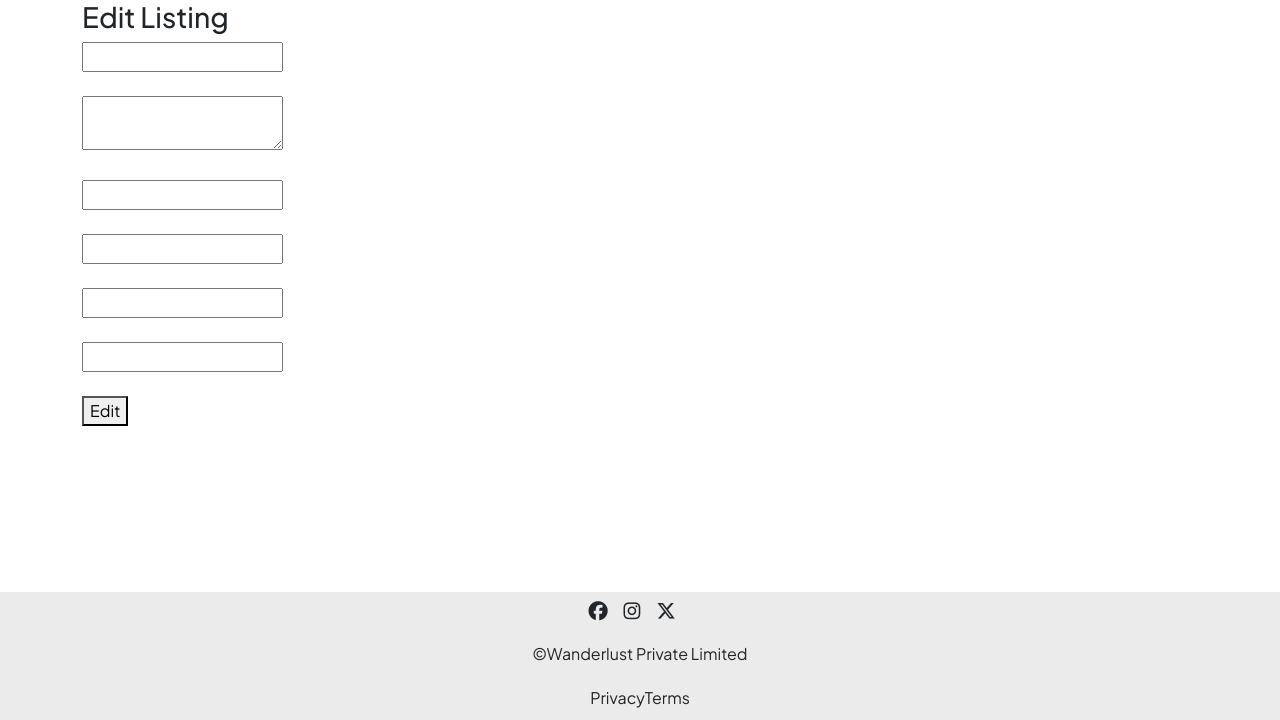
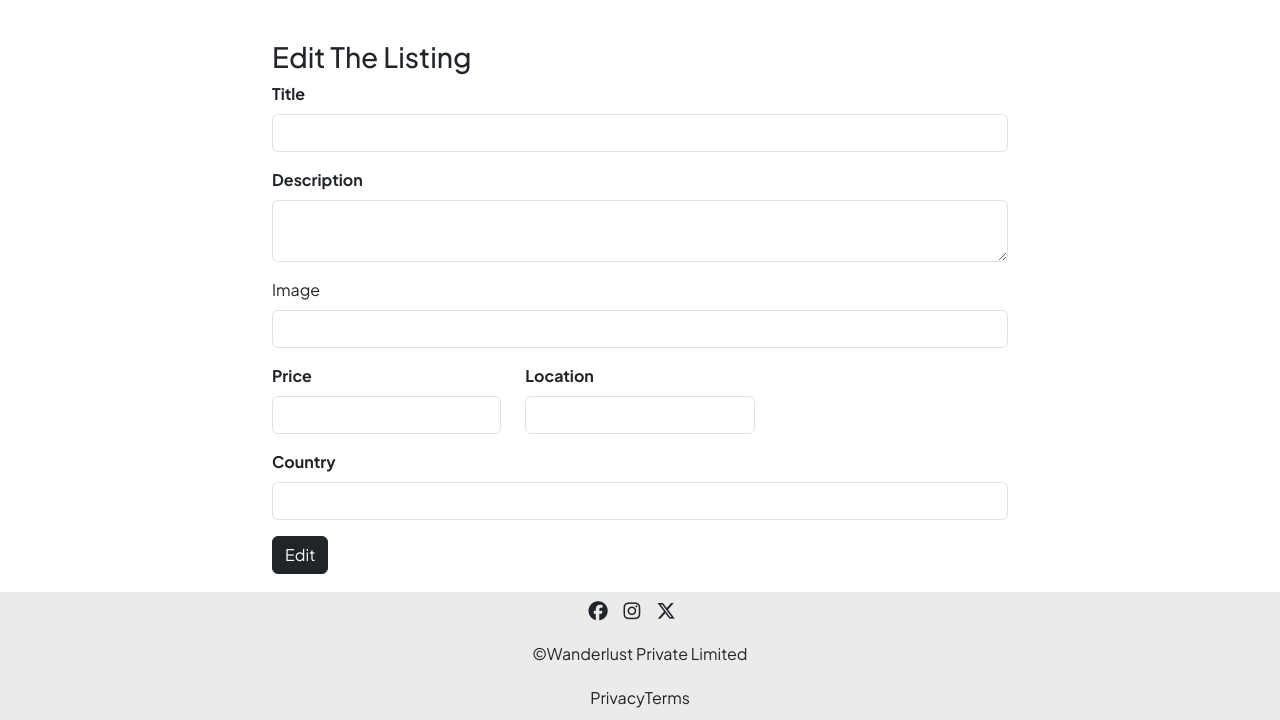
Before and after one commit to Jithin15P/MAJOR_PROJECT, a Node server app: template views/listings/edit.ejs in a window 1280 px wide. Shown: the part 80-800 px from the top of the page. Run offline with Node 20, Linux system fonts and the light colour scheme; the template is opened without the code that fills it, so the values that code supplies are empty; some libraries are stand-ins or nearby versions.

Commit message:
edit page

```diff
--- a/public/css/style.css
+++ b/public/css/style.css
@@ -107,3 +107,6 @@
     background-color: #fe424d !important;
     border: none!important;
 }
+.form-label{
+    font-weight: 400;
+}
--- a/views/listings/edit.ejs
+++ b/views/listings/edit.ejs
@@ -1,19 +1,76 @@
 <%- layout("/layouts/boilerplate") %>
 <body>
-    <h3>Edit Listing</h3>
-    <form method="POST" action="/listings/<%=listing._id%>?_method=PUT">
-        <input name="listing[title]"  value="<%=listing.title%>" type="text">
-        <br/><br/>
-        <textarea name="listing[description]"   type="text"><%=listing.description%></textarea>
-        <br/><br/>
-        <input name="listing[image]"  value="<%=listing.image%>" type="text">
-        <br/><br/>
-        <input name="listing[price]"  value="<%=listing.price%>" type="number" min="0">
-        <br/><br/>
-        <input name="listing[location]"  value="<%=listing.location%>" type="text">
-        <br/><br/>
-        <input name="listing[country]"  value="<%=listing.country%>" type="text">
-        <br/><br/>
-        <button>Edit</button>
+    <div class="row mt-3">
+    <div class="col-8 offset-2">
+    </br>
+        <h3>Edit The Listing</h3>
+        <form method="POST" action="/listings/<%=listing._id%>?_method=PUT">
+        <div class="mb-3">
+            <label for="title" class="form-label"><b>Title</b></label>
+            <input
+                name="listing[title]"
+                value="<%=listing.title%>"
+                type="text"
+                id="type"
+                class="form-control">
+        </div>
+
+         <div class="mb-3">
+            <label for="description" class="form-label"><b>Description</b></label>
+            <textarea name="listing[description]"
+              type="text"
+              id="description"
+              class="form-control"><%=listing.description%>
+            </textarea>
+         </div>
+
+        <div class="mb-3">
+            <label for="image" class="form-label">Image</label>
+                <input
+                name="listing[image]"
+                value="<%=listing.image%>"
+                type="text"
+                id="image"
+                class="form-control">
+        </div>
+
+        <div class="row">
+            <div class="mb-3 col-md-4">
+                <label for="price" class="form-label"><b>Price</b></label>
+                <input
+                    name="listing[price]"
+                    value="<%=listing.price%>"
+                    type="number"
+                    min="0"
+                    id="price"
+                    class="form-control">
+            </div>
+
+            <div class="mb-3 col-md-4">
+                <label for="location" class="form-label"><b>Location</b></label>
+                    <input
+                    name="listing[location]"
+                    value="<%=listing.location%>"
+                    type="text"
+                    id="location"
+                    class="form-control">
+            </div>
+
+        </div>
+
+        <div class="mb-3">
+            <label for="country" class="form-label"><b>Country</b></label>
+                <input
+                name="listing[country]"
+                value="<%=listing.country%>"
+                type="text"
+                id="country"
+                class="form-control">
+        </div>
+
+
+        <button class="btn btn-dark">Edit</button>
     </form>
+    </div>
+    </div>
 </body>
```
Also changed, not shown: views/listings/new.ejs (+15 -14 lines).
